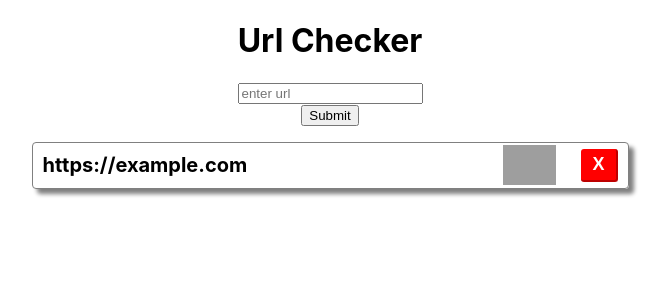
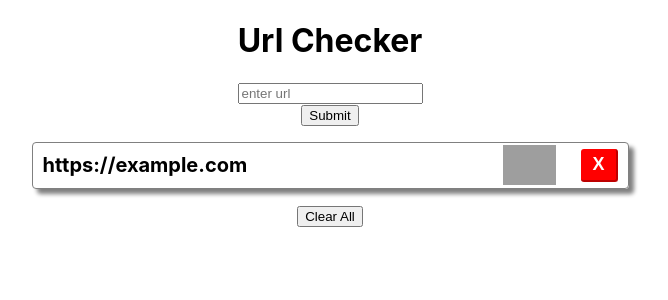
Before and after one commit to maxcramer/phantom2, a React (Create React App) app: page / in a window 1280 px wide. Both pictures are taken after typing "https://example.com" into the empty fields and a click on the button "Submit". Shown: the top 300 px of the page, without its empty margins (310-978 px from the left). Built offline with nearby package versions, Linux system fonts and the light colour scheme; grey boxes are pictures that could not be loaded.

Commit message:
list being maintained on refresh

```diff
--- a/src/components/UrlInput/UrlInput.js
+++ b/src/components/UrlInput/UrlInput.js
@@ -1,8 +1,15 @@
-import React, { useState } from "react";
+import React, { useState, useEffect } from "react";
 
 function UrlInput() {
   const [url, setUrl] = useState("");
   const [urls, setUrls] = useState([]);
+
+  useEffect(() => {
+    if (localStorage.getItem("localUrls")) {
+      const storedList = JSON.parse(localStorage.getItem("localUrls"));
+      setUrls(storedList);
+    }
+  }, [setUrls]);
 
   const addUrl = (e) => {
     if (url) {
@@ -15,6 +22,18 @@ function UrlInput() {
       setUrl("");
     }
   };
+
+  const handleDelete = () => {
+    const deleted = urls.filter((u) => u.id !== url.id);
+    setUrls(deleted);
+    localStorage.setItem("localUrls", JSON.stringify(deleted));
+  };
+
+  const handleClear = () => {
+    setUrls([]);
+    localStorage.removeItem("localUrls");
+  };
+
   return (
     <div>
       <h1>Url Checker</h1>
@@ -34,7 +53,6 @@ function UrlInput() {
       <div>
         <ul>
           {urls.map((url) => (
-            // <React.Fragment key={url.id}>{url.title}</React.Fragment>
             <li className="url_item" key={url.id}>
               <a href={url.title}>{url.title}</a>
               <div className="validation_delete">
@@ -48,7 +66,7 @@ function UrlInput() {
                   type="button"
                   id="delete-item_btn"
                   title="Delete Item"
-                  //   onClick={() => handleDelete(url.id)}
+                  onClick={() => handleDelete(url.id)}
                 >
                   X
                 </button>
@@ -57,6 +75,11 @@ function UrlInput() {
           ))}
         </ul>
       </div>
+      {!urls.length ? null : (
+        <div>
+          <button onClick={() => handleClear()}>Clear All</button>
+        </div>
+      )}
     </div>
   );
 }
```
